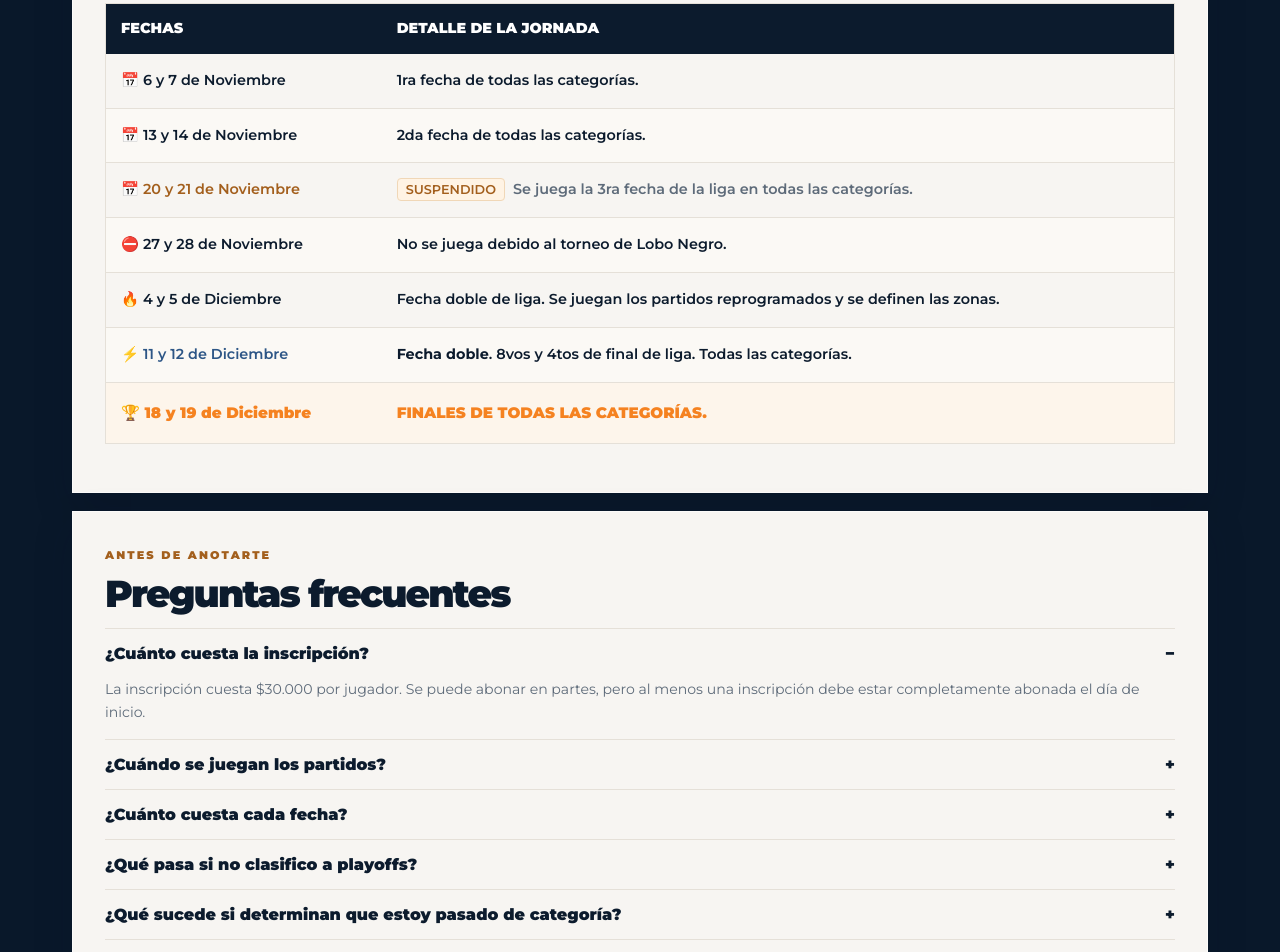
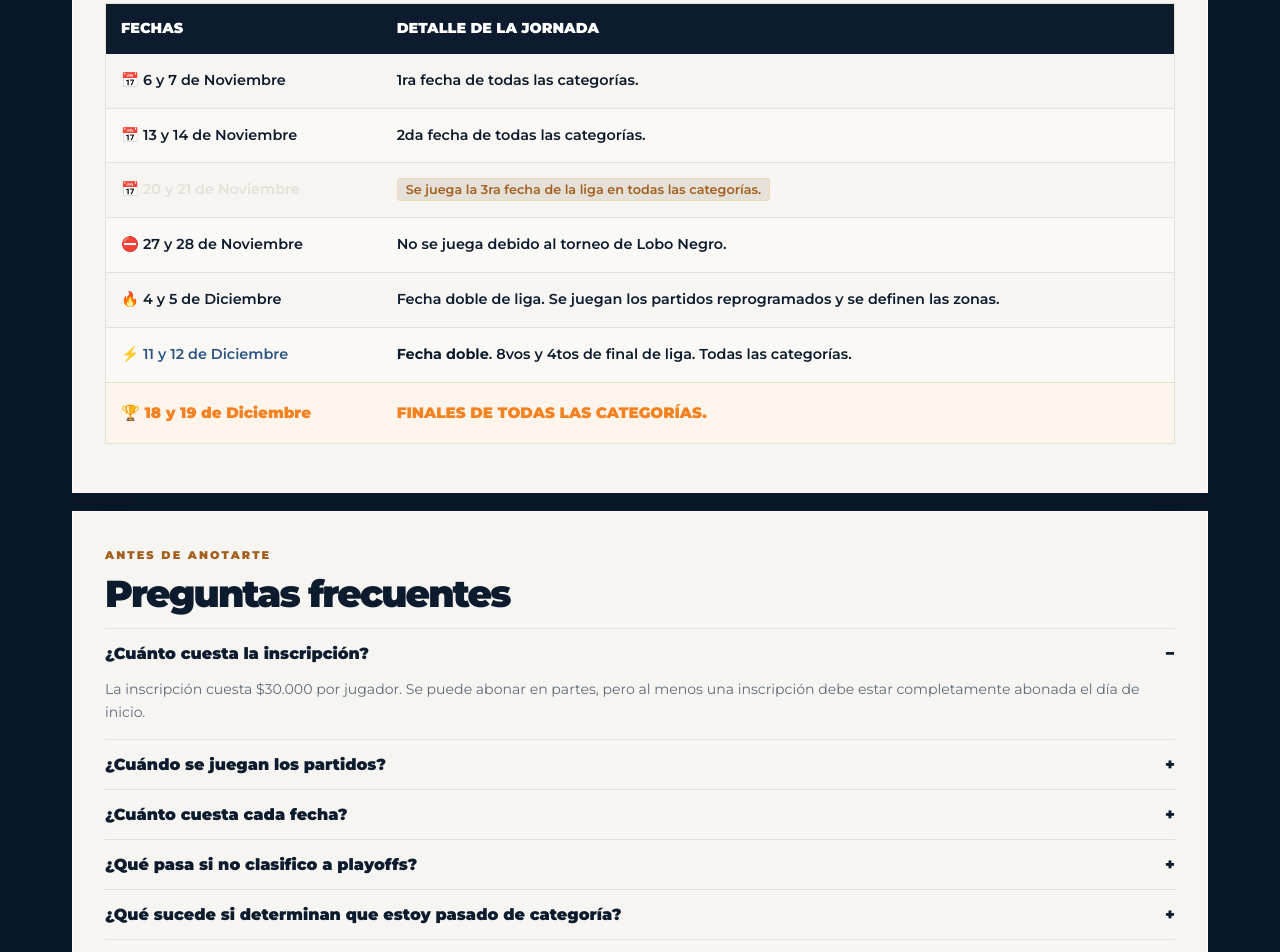
Before and after one commit to academiaroyalclub/academia, a plain HTML site: page liga.html in a window 1280 px wide. Shown: the part 2146-3098 px from the top of the page. Drawn offline with nearby package versions, Linux system fonts and the light colour scheme.

Commit message:
Update event dates and statuses in liga.html

```diff
--- a/liga.html
+++ b/liga.html
@@ -175,8 +175,8 @@
                 <td style="padding: 14px 15px; border-bottom: 1px solid #e5e0d8;">2da fecha de todas las categorías.</td>
               </tr>
               <tr>
-                <td style="padding: 14px 15px; border-bottom: 1px solid #e5e0d8; white-space: nowrap; color: #a35f1d;">📅 20 y 21 de Noviembre</td>
-                <td style="padding: 14px 15px; border-bottom: 1px solid #e5e0d8; color: var(--muted);"><span style="background: #fff3e4; padding: 3px 8px; border-radius: 4px; font-size: 0.8rem; margin-right: 8px; color: #a35f1d; border: 1px solid #f0d7b7;">SUSPENDIDO</span>Se juega la 3ra fecha de la liga en todas las categorías.</td>
+                <td style="padding: 14px 15px; border-bottom: 1px solid #e5e0d8; white-space: nowrap; color: #e5e0d8;">📅 20 y 21 de Noviembre</td>
+                <td style="padding: 14px 15px; border-bottom: 1px solid #e5e0d8; color: var(--muted);"><span style="background: #e5e0d8; padding: 3px 8px; border-radius: 4px; font-size: 0.8rem; margin-right: 8px; color: #a35f1d; border: 1px solid #f0d7b7;">Se juega la 3ra fecha de la liga en todas las categorías.</td>
               </tr>
               <tr style="background: #fbf9f5;">
                 <td style="padding: 14px 15px; border-bottom: 1px solid #e5e0d8; white-space: nowrap;">⛔ 27 y 28 de Noviembre</td>
```
